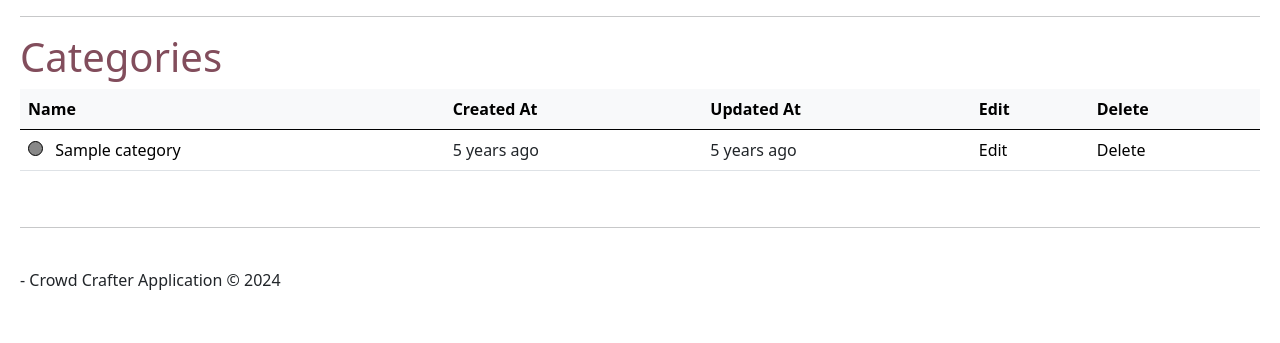
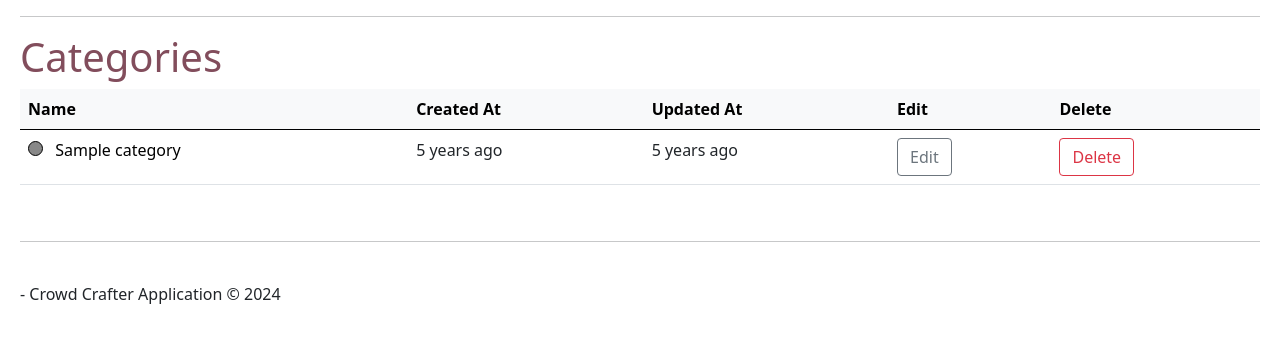
Before and after one commit to Mujtaba18/CrowdCrafter, a Node server app: page /category/index in a window 1280 px wide. Shown: the part 76-419 px from the top of the page. Run offline with Node 20, Linux system fonts and the light colour scheme; tables that the repository leaves empty hold one stand-in row (values such as "Sample post"); some libraries are stand-ins or nearby versions.

Commit message:
add delete feature for category model

```diff
--- a/controllers/category.js
+++ b/controllers/category.js
@@ -78,3 +78,16 @@ exports.category_update_post = (req, res) => {
         console.log(err)
     })
 }
+
+
+//Delete - HTTP DELETE
+exports.category_delete_get = (req, res) => {
+    console.log(req.query.id);
+    Category.findByIdAndDelete(req.query.id)
+    .then(()=> {
+        res.redirect("/category/index");
+    })
+    .catch((err) => {
+        console.log(err)
+    })
+}
--- a/routes/category.js
+++ b/routes/category.js
@@ -16,6 +16,7 @@ router.get("/index", categoryCtrl.category_index_get);
 router.get("/detail", categoryCtrl.category_show_get);
 router.get("/edit", categoryCtrl.category_edit_get);
 router.post("/update", categoryCtrl.category_update_post);
+router.get("/delete", categoryCtrl.category_delete_get);
 
 
 
--- a/views/category/index.ejs
+++ b/views/category/index.ejs
@@ -24,11 +24,11 @@
             <td> <%= dayjs(category.createdAt).fromNow(true) %>  ago </td>
             <td> <%= dayjs(category.updatedAt).fromNow(true) %> ago </td>
             <td>
-                <a href="/category/edit?id=<%= category._id %>"> Edit </a>
+                <a href="/category/edit?id=<%= category._id %>" class="btn btn-outline-secondary"> Edit </a>
             </td>
             <td>
                 <input type="hidden" name="id" value="<%= category._id %>">
-                <a href="/category/delete?id="<%= category._id %>"> Delete </a>
+                <a href="/category/delete?id=<%= category._id %>" class="btn btn-outline-danger"> Delete </a>
             </td>
         </tr>
     <% }) %>
```
